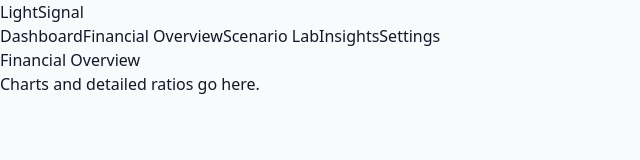
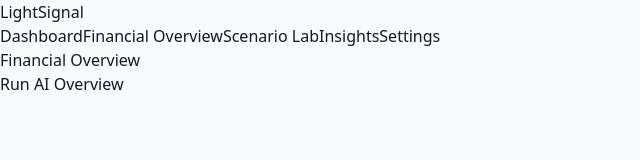
Before and after one commit to jamittenthal/lightsignal-frontend, a Next.js app: page /overview in a window 1280 px wide. Shown: the top 160 px of the page, without its empty margins (0-640 px from the left). Built offline with nearby package versions, Linux system fonts and the light colour scheme.

Commit message:
Update page.tsx

```diff
--- a/app/overview/page.tsx
+++ b/app/overview/page.tsx
@@ -1,8 +1,67 @@
+"use client";
+import { useState } from "react";
+import { callOrchestrator } from "@/lib/api";
+
 export default function Overview() {
+  const [data, setData] = useState<any>(null);
+  const [loading, setLoading] = useState(false);
+  const [err, setErr] = useState<string | null>(null);
+
+  async function runAI() {
+    setLoading(true); setErr(null);
+    try {
+      const j = await callOrchestrator("render_financial_overview for company_id=demo");
+      setData(j);
+    } catch (e:any) {
+      setErr(e.message || "failed");
+    } finally {
+      setLoading(false);
+    }
+  }
+
   return (
-    <main className="space-y-4">
-      <h2 className="text-xl font-semibold">Financial Overview</h2>
-      <p>Charts and detailed ratios go here.</p>
+    <main className="p-6 space-y-6">
+      <div className="flex items-center justify-between">
+        <h2 className="text-xl font-semibold">Financial Overview</h2>
+        <button
+          onClick={runAI}
+          disabled={loading}
+          className="rounded-xl bg-black text-white px-4 py-2 disabled:opacity-50"
+        >
+          {loading ? "Thinking…" : "Run AI Overview"}
+        </button>
+      </div>
+
+      {err && <div className="text-sm text-red-600">{err}</div>}
+
+      {data && (
+        <>
+          <section className="grid grid-cols-2 md:grid-cols-4 gap-4">
+            {[
+              { label: "Revenue", value: data.kpis?.revenue },
+              { label: "Net Income", value: data.kpis?.net_income },
+              { label: "Operating Margin", value: (data.kpis?.operating_margin ?? 0) * 100, suffix: "%" },
+              { label: "Cash", value: data.kpis?.cash_balance },
+            ].map((k, i) => (
+              <div key={i} className="rounded-2xl bg-white p-4 shadow-sm">
+                <div className="text-xs text-slate-500">{k.label}</div>
+                <div className="text-xl font-semibold">
+                  {typeof k.value === "number"
+                    ? (k.suffix === "%" ? k.value.toFixed(1) + "%" : Intl.NumberFormat().format(k.value))
+                    : "—"}
+                </div>
+              </div>
+            ))}
+          </section>
+
+          <section className="rounded-2xl bg-white p-4 shadow-sm">
+            <h3 className="mb-2 font-medium">Insights</h3>
+            <ul className="list-disc pl-6 text-sm space-y-1">
+              {(data.insights ?? []).map((s: string, i: number) => <li key={i}>{s}</li>)}
+            </ul>
+          </section>
+        </>
+      )}
     </main>
   );
 }
```
